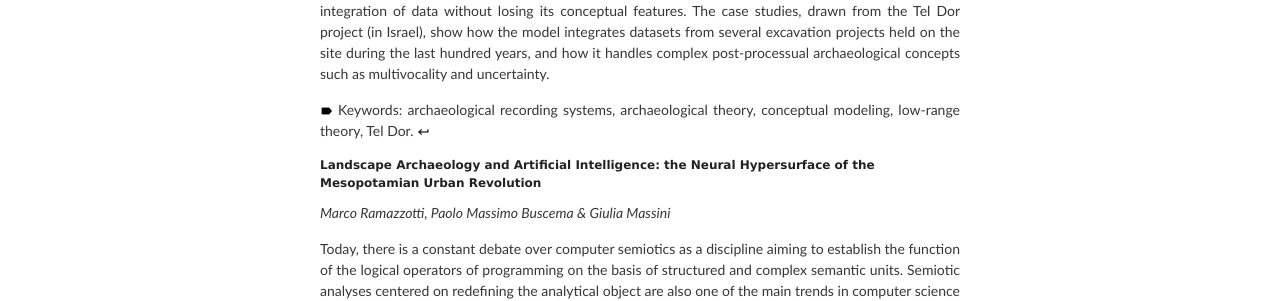
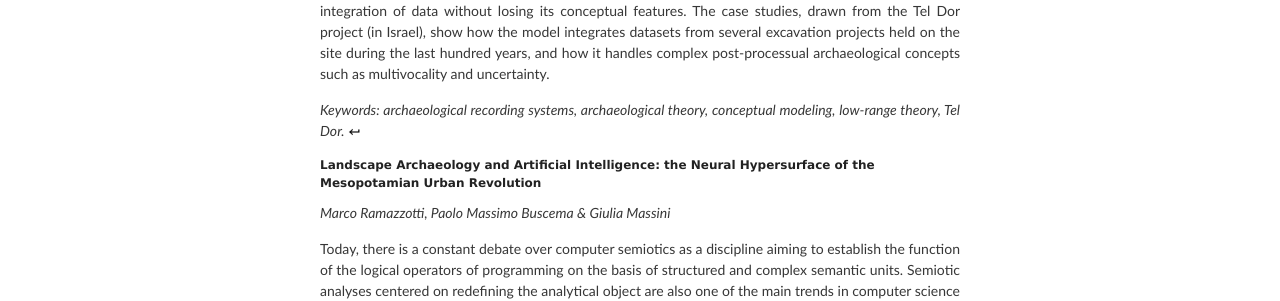
Before and after one commit to vbigot-juloux/ane-research-humanities, a Jekyll site: the page built from docs/CyberResearch-vol1-abstracts.md, in a window 1280 px wide. Shown: the part 558-859 px from the top of the page. Built offline with Jekyll 4.4.1, drawn with Linux system fonts in a browser that asks for light colours; our own code applies the rules of GitHub Pages for plain Markdown files; the repository's description, which GitHub fills in, is left out.

Commit message:
Update CyberResearch-vol1-abstracts.md

```diff
--- a/docs/CyberResearch-vol1-abstracts.md
+++ b/docs/CyberResearch-vol1-abstracts.md
@@ -11,7 +11,7 @@ layout: default
 _Sveta Matskevich and Ilan Sharon_
 <p>Field recording systems are the vocabulary and syntax of descriptions and low-level abstractions by which we characterize often fleeting and unrepeatable primary archaeological observations. Recording is the basis of all high-level constructs of archaeological theory. However, recording methods and archaeological theory have had an uneven relationship through the history of the discipline. In the world of postmodern archaeology, we have had to abandon the search for the Holy Grail—a single methodology that all archaeologists will accept as “best,” despite geographical, chronological, and increasing theoretical rifts. Yet in an increasingly networked world, there is a need for recording systems that, if they cannot mend these rifts, are at least able to communicate across them.
 This paper presents a meta-model for field recording that conceptually suits all theoretical approaches and allows for the integration of data without losing its conceptual features. The case studies, drawn from the Tel Dor project (in Israel), show how the model integrates datasets from several excavation projects held on the site during the last hundred years, and how it handles complex post-processual archaeological concepts such as multivocality and uncertainty.</p>
-<img src="../assets/baseline_label_black_18dp.png" style="border:0; -webkit-box-shadow: 0 0 0; width: 2%"/> Keywords:  archaeological recording systems, archaeological theory, conceptual modeling, low-range theory, Tel Dor. <a href="CyberResearch-vol1.html#chapt1" style="text-decoration: none"><img src="../assets/baseline_keyboard_return_black_18dp.png" style="border:0; -webkit-box-shadow: 0 0 0; width: 2%"/></a>
+<!--<img src="../assets/baseline_label_black_18dp.png" style="border:0; -webkit-box-shadow: 0 0 0; width: 2%"/>--> <em>Keywords:  archaeological recording systems, archaeological theory, conceptual modeling, low-range theory, Tel Dor.</em> <a href="CyberResearch-vol1.html#chapt1" style="text-decoration: none"><img src="../assets/baseline_keyboard_return_black_18dp.png" style="border:0; -webkit-box-shadow: 0 0 0; width: 2%"/></a>
 
 <h4 style="font-size: 12px;"><a name="chapt2"></a>Landscape Archaeology and Artificial Intelligence: the Neural Hypersurface of the Mesopotamian Urban Revolution</h4>
 _Marco Ramazzotti, Paolo Massimo Buscema & Giulia Massini_
```
